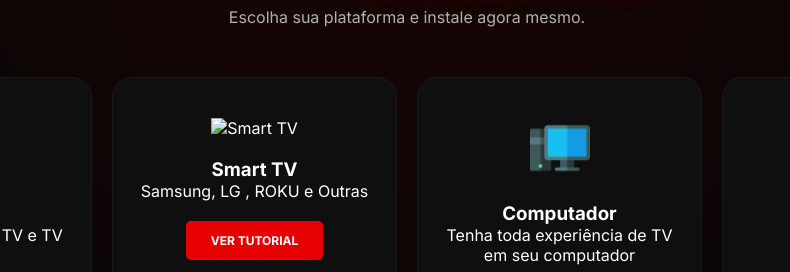
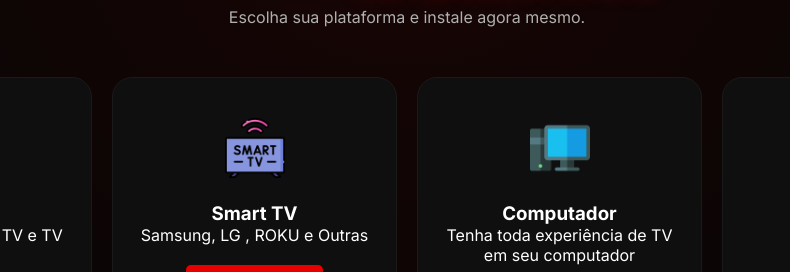
Before and after one commit to carlosmariano975-collab/site-cmtv, a website: page public/index.html in a window 1280 px wide. Shown: the part 1337-1609 px from the top of the page, 233-1023 px from the left. Drawn offline with Linux system fonts and the light colour scheme.

Commit message:
Update index.html

```diff
--- a/public/index.html
+++ b/public/index.html
@@ -295,7 +295,7 @@
                 <a href="tutorial-android.html" target="_blank" class="btn-download">VER TUTORIAL</a>
             </div>
             <div class="app-card">
-                <img src="smart.png" alt="Smart TV">
+                <img src="images/smart.png" alt="Smart TV">
                 <h3>Smart TV</h3>
                 <p>Samsung, LG , ROKU e Outras</p>
                 <a href="tutorial-smarttv.html" target="_blank" class="btn-download">VER TUTORIAL</a>
```
